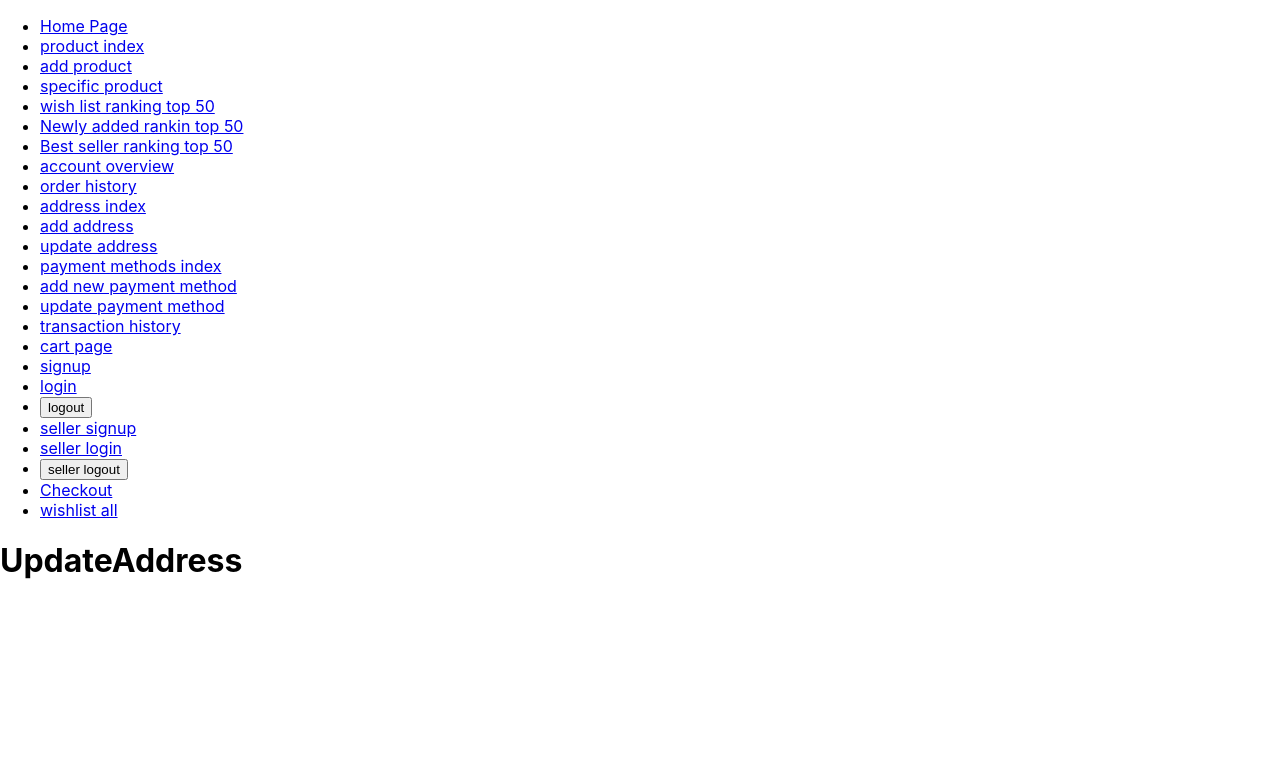
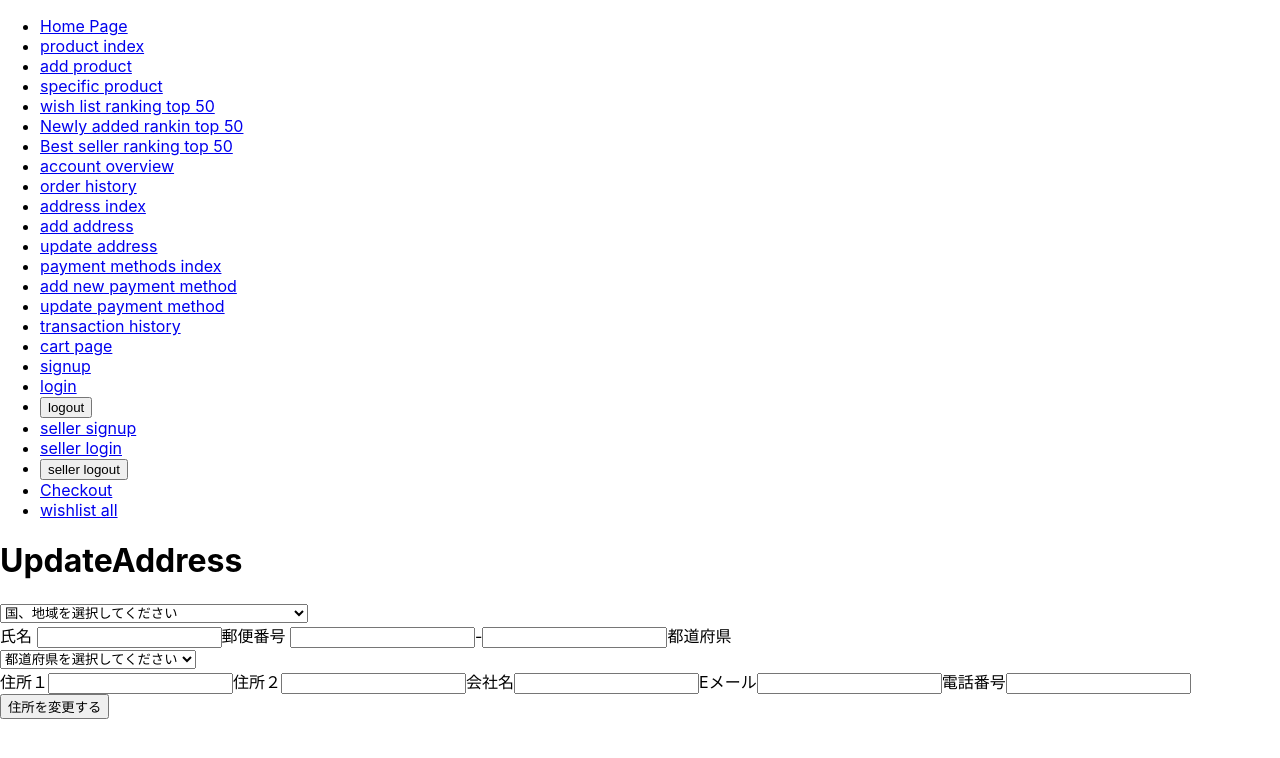
Before and after one commit to XX989tmx/amazon_clone_clientside, a React (Create React App) app: page /account/addresses/update in a window 1280 px wide. Shown: the top 758 px of the page. Built offline with nearby package versions, Linux system fonts and the light colour scheme.

Commit message:
modified update address page

```diff
--- /dev/null
+++ b/src/accounts/addresses/components/TodoufukenSelector.js
@@ -0,0 +1,22 @@
+import React from "react";
+import todoufuken from "../data/todoufuken";
+
+const TodoufukenSelector = (props) => {
+  return (
+    <div>
+      <select name="" id="" onChange={props.todoufukenChangeHandler}>
+        <option value="">都道府県を選択してください</option>
+        {todoufuken.map((v, i) => {
+          return (
+            <option key={i} value={v}>
+              {" "}
+              {v}
+            </option>
+          );
+        })}
+      </select>
+    </div>
+  );
+};
+
+export default TodoufukenSelector;
--- a/src/accounts/addresses/pages/UpdateAddress.js
+++ b/src/accounts/addresses/pages/UpdateAddress.js
@@ -1,11 +1,99 @@
-import React from 'react';
+import Axios from "axios";
+import React, { useContext, useEffect, useState } from "react";
+import { AuthContext } from "../../../shared/context/auth-context";
+import CountrySelector from "../components/CountrySelector";
+import TodoufukenSelector from "../components/TodoufukenSelector";
 
 const UpdateAddress = () => {
-    return (
-      <div>
-        <h1>UpdateAddress</h1>
-      </div>
-    );
-}
+  const auth = useContext(AuthContext);
+  const [Name, setName] = useState();
+  const [Country, setCountry] = useState();
+  const [Zipcode1, setZipcode1] = useState();
+  const [Zipcode2, setZipcode2] = useState();
+  const [TodoufukenValue, setTodoufukenValue] = useState();
+  const [Address1, setAddress1] = useState();
+  const [Address2, setAddress2] = useState();
+  const [Company, setCompany] = useState();
+  const [Email, setEmail] = useState();
+  const [PhoneNumber, setPhoneNumber] = useState();
+
+  const addressUpdateSubmitHandler = async (event) => {
+    event.preventDefault();
+  };
+
+  const nameChangeHandler = (event) => {
+    setName(event.target.value);
+  };
+  const countryChangeHandler = (event) => {
+    setCountry(event.target.value);
+  };
+  const zipcode1ChangeHandler = (event) => {
+    setZipcode1(event.target.value);
+  };
+  const zipcode2ChangeHandler = (event) => {
+    setZipcode2(event.target.value);
+  };
+  const todoufukenChangeHandler = (event) => {
+    setTodoufukenValue(event.target.value);
+  };
+  const address1ChangeHanlder = (event) => {
+    setAddress1(event.target.value);
+  };
+  const address2ChangeHandler = (event) => {
+    setAddress2(event.target.value);
+  };
+  const companyChangeHandler = (event) => {
+    setCompany(event.target.value);
+  };
+  const emailChangeHandler = (event) => {
+    setEmail(event.target.value);
+  };
+  const phoneNumberChangeHandler = (event) => {
+    setPhoneNumber(event.target.value);
+  };
+
+  return (
+    <div>
+      <h1>UpdateAddress</h1>
+
+      <form action="" onSubmit={addressUpdateSubmitHandler}>
+        <CountrySelector countryChangeHandler={countryChangeHandler} />
+        <span>氏名</span>{" "}
+        <input type="text" value={Name} onChange={nameChangeHandler} />
+        <span>郵便番号</span>{" "}
+        <input
+          type="number"
+          value={Zipcode1}
+          onChange={zipcode1ChangeHandler}
+        />
+        -
+        <input
+          type="number"
+          value={Zipcode2}
+          onChange={zipcode2ChangeHandler}
+        />
+        <span>都道府県</span>
+        <TodoufukenSelector todoufukenChangeHandler={todoufukenChangeHandler} />
+        <span>住所１</span>
+        <input type="text" value={Address1} onChange={address1ChangeHanlder} />
+        <span>住所２</span>
+        <input type="text" value={Address2} onChange={address2ChangeHandler} />
+        <span>会社名</span>
+        <input type="text" value={Company} onChange={companyChangeHandler} />
+        <span>Eメール</span>
+        <input type="email" value={Email} onChange={emailChangeHandler} />
+        <span>電話番号</span>
+        <input
+          type="number"
+          name=""
+          id=""
+          value={PhoneNumber}
+          onChange={phoneNumberChangeHandler}
+        />
+        <button type="submit">住所を変更する</button>
+      </form>
+    </div>
+  );
+};
 
 export default UpdateAddress;
```
